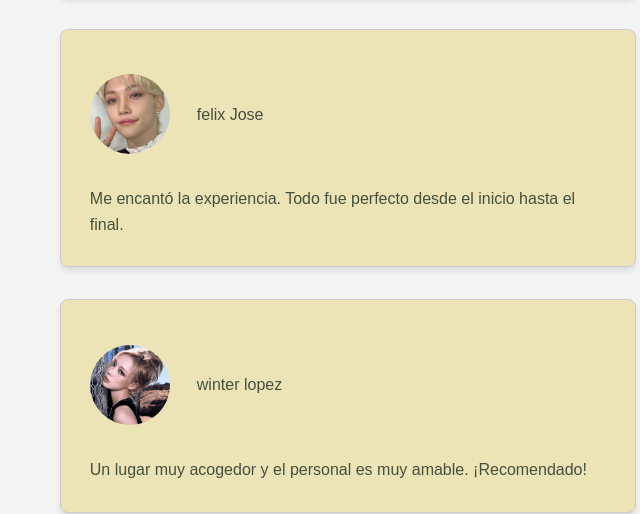
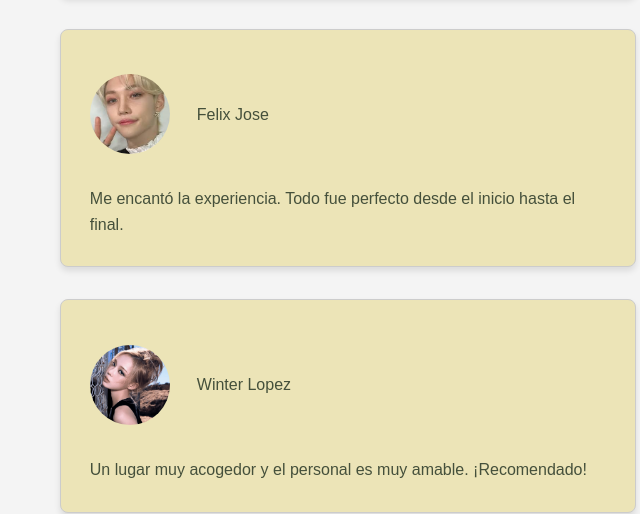
Before and after one commit to acasmor0802/Tienda-de-m-sica, a plain HTML site: page principal/contacto.html in a window 1280 px wide. Shown: the part 1332-1846 px from the top of the page, 292-932 px from the left. Drawn offline with Linux system fonts and the light colour scheme.

Commit message:
casi fin

```diff
--- a/principal/contacto.html
+++ b/principal/contacto.html
@@ -4,12 +4,15 @@
         <meta charset="UTF-8">
         <meta name="viewport" content="width=device-width, initial-scale=1.0">
         <title>Inicio</title>
+        <!-- Enlace al archivo CSS principal -->
         <link rel="stylesheet" href="css/estilos.css">
     </head>
 
     <body>
+        <!-- Encabezado principal con logo y navegación -->
         <header class="header">
             <a href="index.html" class="header__logo" aria-label="Página de inicio">
+                <!-- Imagen del logo y título de la página -->
                 <img src="assets/logo-modified.png" alt="Logo de Ksic" class="header__logo-img">
                 <h1 class="header__logo-name">Ksic</h1>
             </a>
@@ -30,33 +33,45 @@
                 </ul>
             </nav>
         </header>
+
         <main>
+            <!-- Formulario de contacto -->
             <form class="form" action="#" method="POST">
                 <h2 class="form__title">Formulario de Contacto</h2>
 
+                <!-- Campo para el nombre -->
                 <label for="nombre" class="form__label">Nombre:</label>
                 <input type="text" id="nombre" name="nombre" class="form__input" required>
 
+                <!-- Campo para los apellidos -->
                 <label for="apellidos" class="form__label">Apellidos:</label>
                 <input type="text" id="apellidos" name="apellidos" class="form__input" required>
 
+                <!-- Campo para el número telefónico -->
                 <label for="telefono" class="form__label">Número Telefónico:</label>
                 <input type="tel" id="telefono" name="telefono" class="form__input" pattern="[0-9]{9}" title="Debe contener 9 números" required>
 
+                <!-- Campo para el correo electrónico -->
                 <label for="correo" class="form__label">Correo Electrónico:</label>
                 <input type="email" id="correo" name="correo" class="form__input" required>
 
+                <!-- Campo para la dirección -->
                 <label for="direccion" class="form__label">Dirección:</label>
                 <input type="text" id="direccion" name="direccion" class="form__input" required>
 
+                <!-- Campo para comentarios adicionales -->
                 <label for="comentarios" class="form__label">Comentarios:</label>
                 <textarea id="comentarios" name="comentarios" class="form__textarea" rows="4" required></textarea>
 
+                <!-- Botón para enviar el formulario -->
                 <button type="submit" class="form__button">Enviar</button>
             </form>
+
+            <!-- Sección de comentarios de clientes -->
             <section class="comentarios">
                 <h2 class="comentarios__titulo">Reseñas de Clientes</h2>
 
+                <!-- Primer comentario -->
                 <article class="comentarios__reseña">
                     <header class="comentarios__header">
                         <figure class="comentarios__perfil">
@@ -67,27 +82,30 @@
                     <p class="comentarios__texto">¡Excelente servicio! La atención fue rápida y muy profesional. Definitivamente volveré.</p>
                 </article>
 
+                <!-- Segundo comentario -->
                 <article class="comentarios__reseña">
                     <header class="comentarios__header">
                         <figure class="comentarios__perfil">
                             <img src="assets/felix.jpg" alt="Perfil de felix" class="comentarios__imagen">
-                            <figcaption class="comentarios__nombre">felix Jose</figcaption>
+                            <figcaption class="comentarios__nombre">Felix Jose</figcaption>
                         </figure>
                     </header>
                     <p class="comentarios__texto">Me encantó la experiencia. Todo fue perfecto desde el inicio hasta el final.</p>
                 </article>
 
+                <!-- Tercer comentario -->
                 <article class="comentarios__reseña">
                     <header class="comentarios__header">
                         <figure class="comentarios__perfil">
                             <img src="assets/winter.png" alt="Perfil de winter" class="comentarios__imagen">
-                            <figcaption class="comentarios__nombre">winter lopez</figcaption>
+                            <figcaption class="comentarios__nombre">Winter Lopez</figcaption>
                         </figure>
                     </header>
                     <p class="comentarios__texto">Un lugar muy acogedor y el personal es muy amable. ¡Recomendado!</p>
                 </article>
             </section>
 
+            <!-- Sección de contacto físico con mapa -->
             <section class="contact-fisico-section">
                 <article class="contact-fisico-section__info">
                     <h2>También nos puedes contactar físicamente en nuestra tienda</h2>
@@ -100,6 +118,7 @@
                 </article>
                 <article class="contact-fisico-section__map">
                     <h2>Nuestra Ubicación</h2>
+                    <!-- Mapa incrustado desde Google Maps -->
                     <iframe
                         src="https://www.google.com/maps/embed?pb=!1m18!1m12!1m3!1d12680.123456789012!2d-6.293202!3d36.516123!2m3!1f0!2f0!3f0!3m2!1i1024!2i768!4f13.1!3m3!1m2!1s0xd0b1c1e2e2e2e2e3%3A0x1234567890abcdef!2sInstituto%20Rafael%20Alberti!5e0!3m2!1ses!2ses!4v1633031234567!5m2!1ses!2ses"
                         title="Ubicación de Nuestra Tienda"
@@ -109,6 +128,7 @@
             </section>
         </main>
 
+        <!-- Pie de página con navegación y redes sociales -->
         <footer class="footer">
             <nav class="footer__nav" aria-label="Navegación principal del footer">
                 <ul class="footer__list">
```
Also changed, not shown: principal/index.html (+14 -3 lines), principal/assets/error.png (added).
